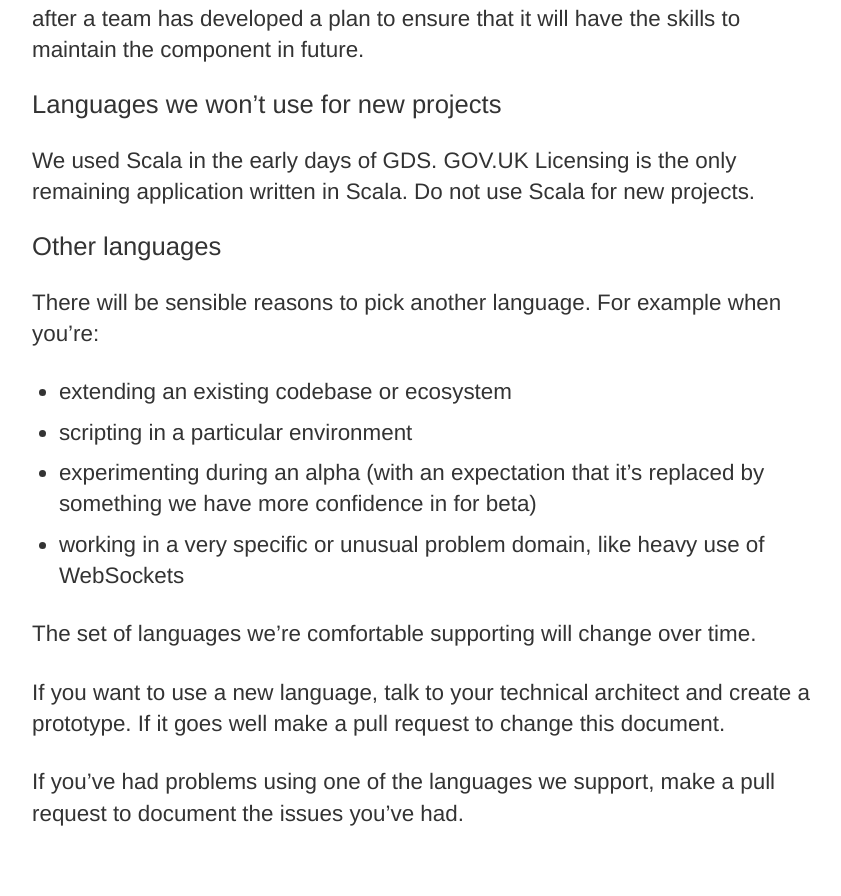
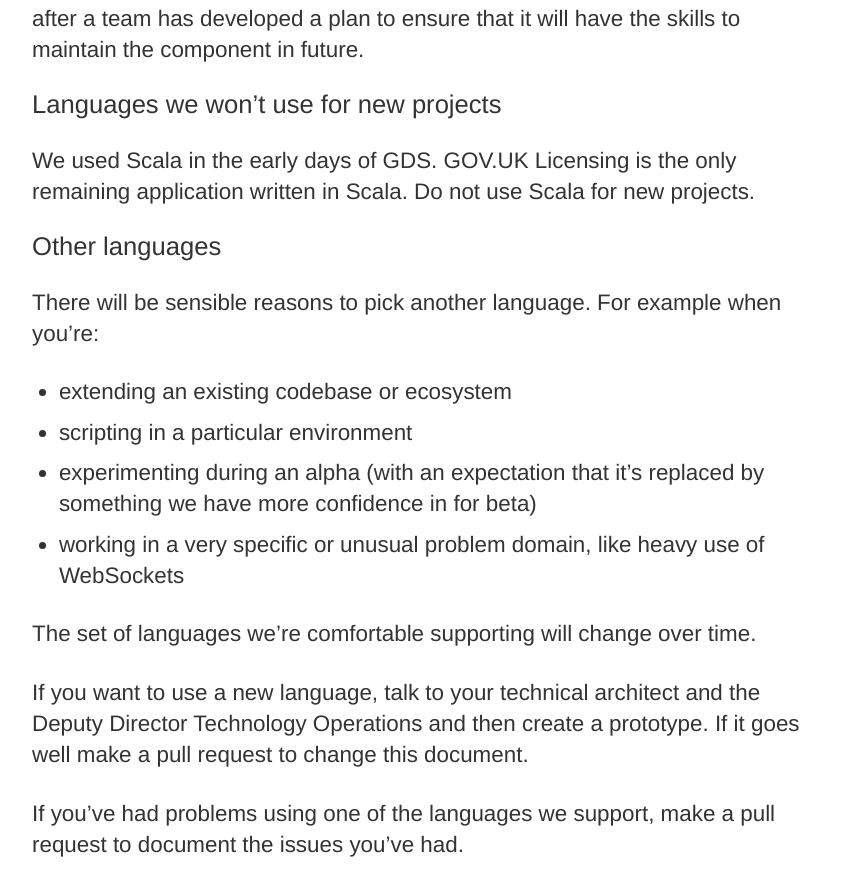
Before and after one commit to alphagov/gds-way, a Jekyll site: the page built from programming-languages.md, in a window 1280 px wide and 900 px high, scrolled down 3166 px. Shown: the top 896 px of the window, without its empty margins (8-849 px from the left). Built offline with Jekyll 4.4.1, drawn with Linux system fonts in a browser that asks for light colours; before the commit the page ends 4035 px from its top, so only the background shows below that.

```diff
--- a/programming-languages.md
+++ b/programming-languages.md
@@ -122,7 +122,8 @@ There will be sensible reasons to pick another language. For example when you're
 
 The set of languages we're comfortable supporting will change over time.
 
-If you want to use a new language, talk to your technical architect and create
+If you want to use a new language, talk to your technical architect and the
+Deputy Director Technology Operations and then create
 a prototype. If it goes well make a pull request to change this document.
 
 If you've had problems using one of the languages we support, make a pull request to
```
